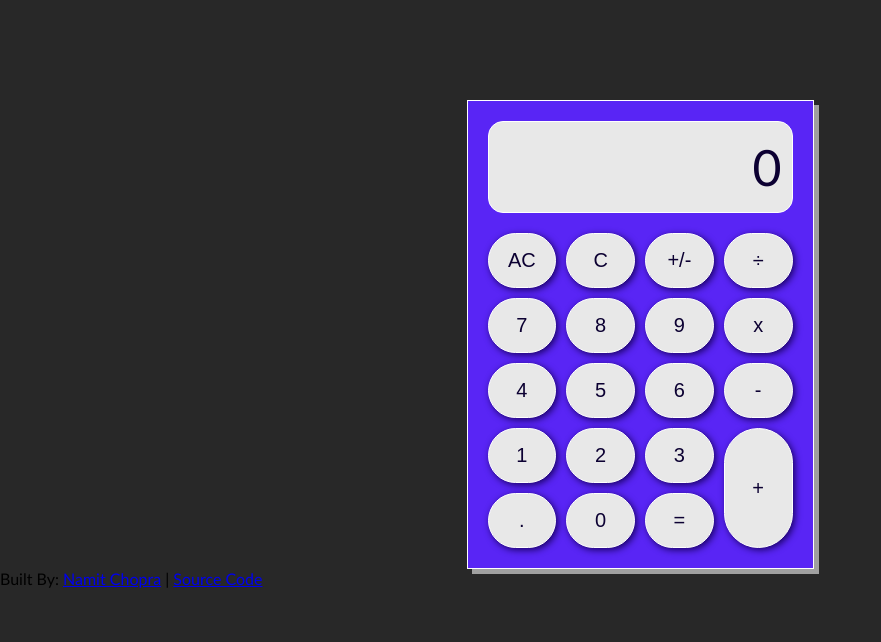
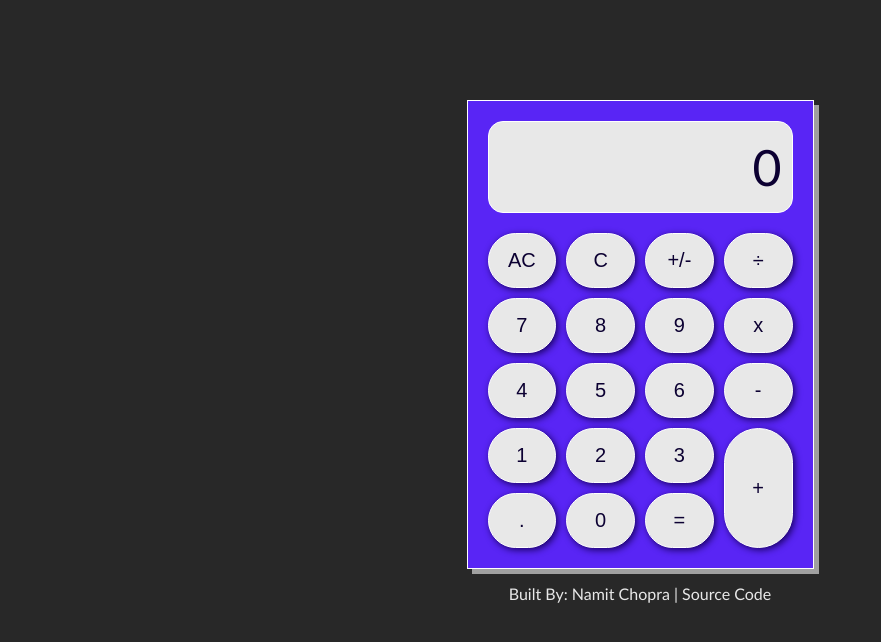
Before and after one commit to namit-c/simple_calculator, a plain HTML site: page index.html in a window 1280 px wide. Shown: the whole page, without its empty margins (0-881 px from the left). Drawn offline with Linux system fonts and the light colour scheme.

Commit message:
stylized the footer

```diff
--- a/style.css
+++ b/style.css
@@ -80,3 +80,18 @@ button:focus{
 #add{
     grid-row: span 2;
 }
+
+footer{
+    margin-top: 15px;
+    text-align: center;
+    color: #e8e8e8;
+}
+
+a{
+    color: #e8e8e8;
+    text-decoration: none;
+}
+
+a:hover{
+    border-bottom: 3px #5925f5 solid;
+}
```
